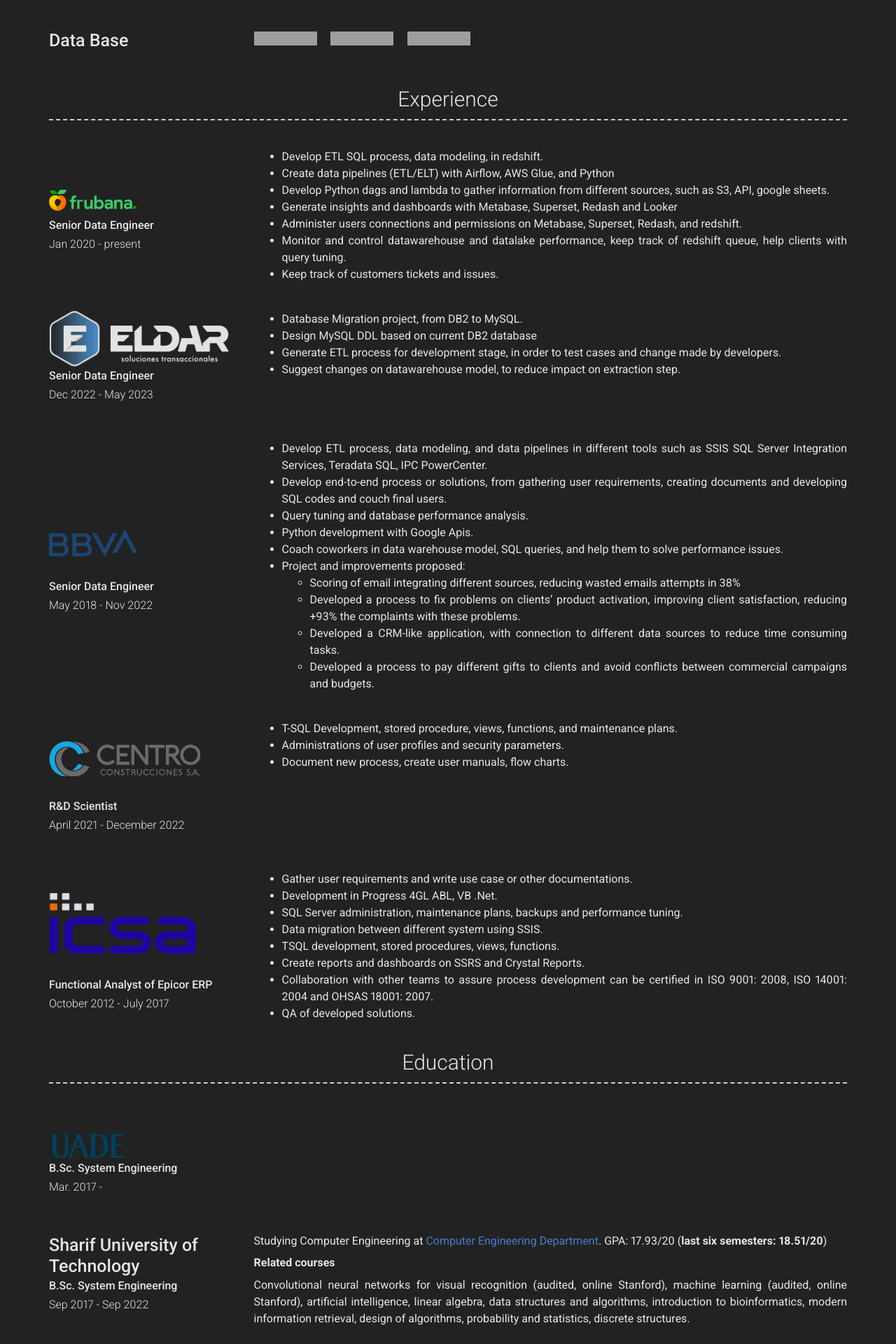
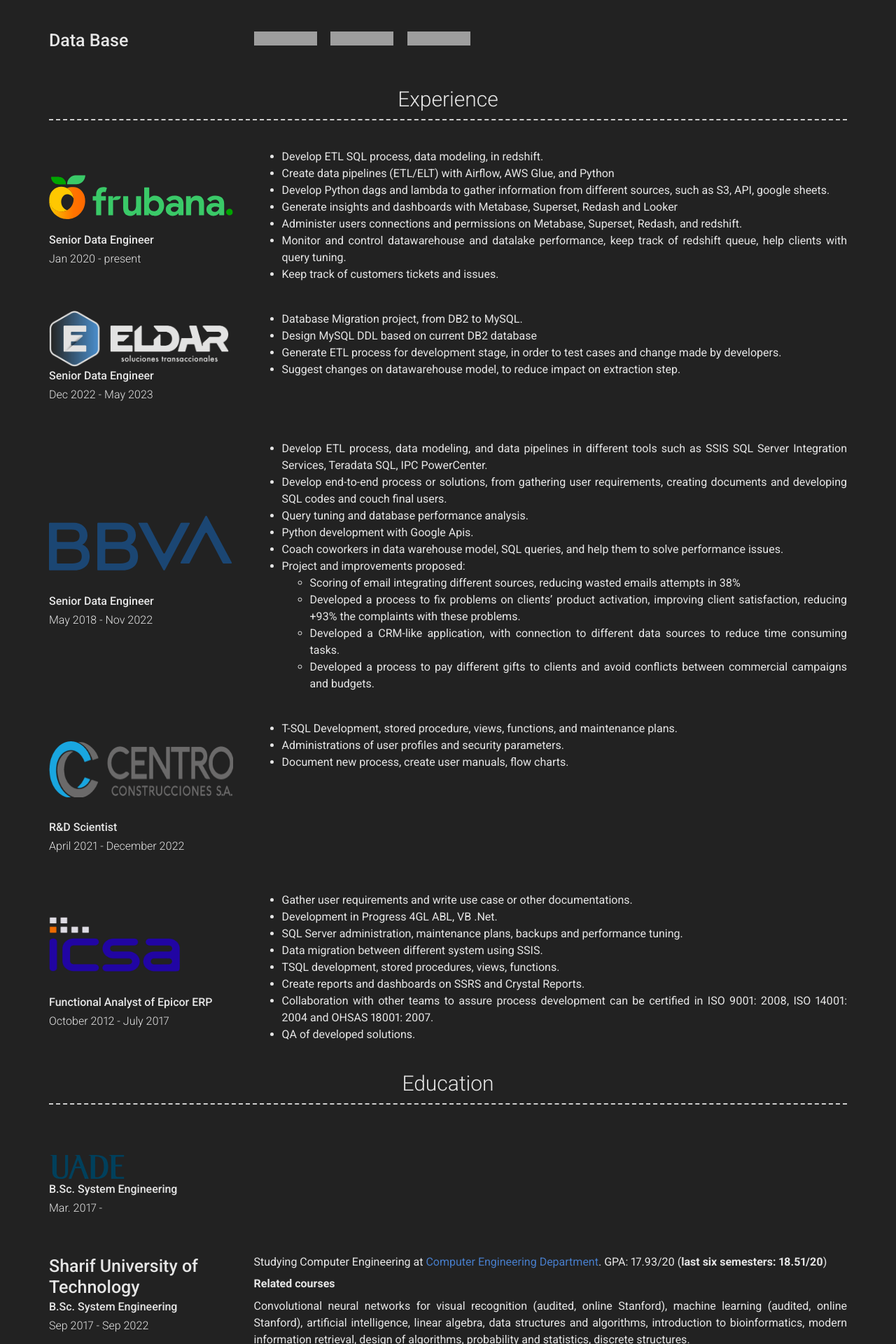
Before and after one commit to fmpaci/fmpaci.github.io, a Jekyll site: the page built from index.md, in a window 1280 px wide. Shown: the part 685-2605 px from the top of the page at 70% size. Built offline with Jekyll 4.4.1, drawn with Linux system fonts in a browser that asks for light colours; nearby versions of some CDN libraries; grey boxes are pictures that could not be loaded.

Commit message:
Some updates

```diff
--- a/_data/experience.yml
+++ b/_data/experience.yml
@@ -1,4 +1,4 @@
-- company: <br/><a href="https://www.frubana.com" alt="Frubana"><img src="./images/logo-frubana.svg" height="38"></a><br/>
+- company: <br/><a href="https://www.frubana.com" alt="Frubana"><img src="./images/logo-frubana.svg" height="80"></a><br/>
   job_title: |
     Senior Data Engineer
   dates: Jan 2020 - present
@@ -23,7 +23,7 @@
     - Suggest changes on datawarehouse model, to reduce impact on extraction step.
 
 
-- company:  <br/><a href="https://www.bbva.com.ar/" alt="BBVA"><img src="./images/logo_bbva_azul.svg" height="38"></a><br/><br/>
+- company:  <br/><a href="https://www.bbva.com.ar/" alt="BBVA"><img src="./images/logo_bbva_azul.svg" height="80"></a><br/><br/>
   job_title: |
     Senior Data Engineer
   dates: May 2018 - Nov 2022
@@ -40,7 +40,7 @@
       - Developed a process to pay different gifts to clients and avoid conflicts between commercial campaigns and budgets.
 
 
-- company: <br/><a href="https://centroconstrucciones.com/" alt="Centro Construcciones S.A."><img src="./images/logo-cecosa.png" height="50"></a><br/><br/>
+- company: <br/><a href="https://centroconstrucciones.com/" alt="Centro Construcciones S.A."><img src="./images/logo-cecosa.png" height="80"></a><br/><br/>
   job_title: R&D Scientist
   dates: April 2021 - December 2022
   description: |
@@ -49,7 +49,7 @@
     - Document new process, create user manuals, flow charts.
 
 
-- company: <br/><a href="https://www.impsa.com/quienes-somos/icsa/" alt="ICSA"><img src="./images/logo-icsa.svg" height="90"></a><br/><br/>
+- company: <br/><a href="https://www.impsa.com/quienes-somos/icsa/" alt="ICSA"><img src="./images/logo-icsa.svg" height="80"></a><br/><br/>
   job_title: Functional Analyst of Epicor ERP
   dates: October 2012 - July 2017
   description: |
```
